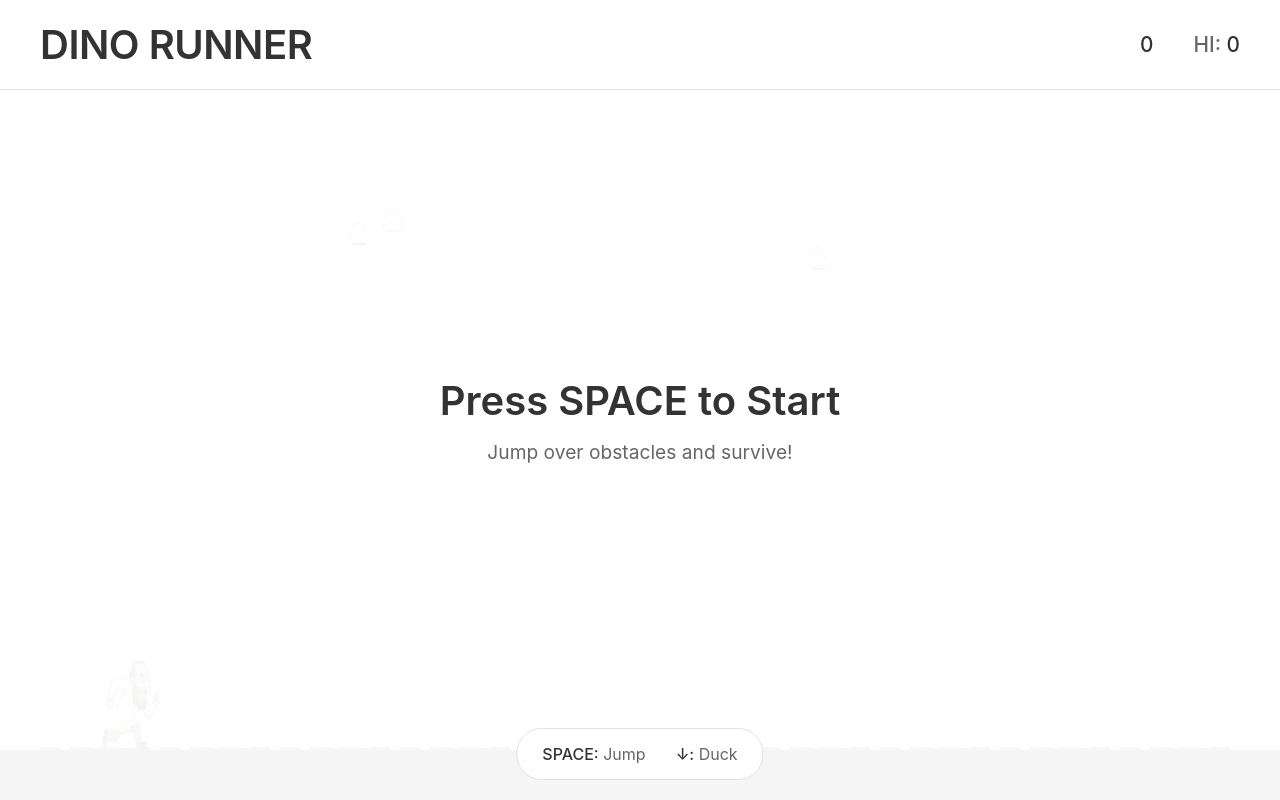
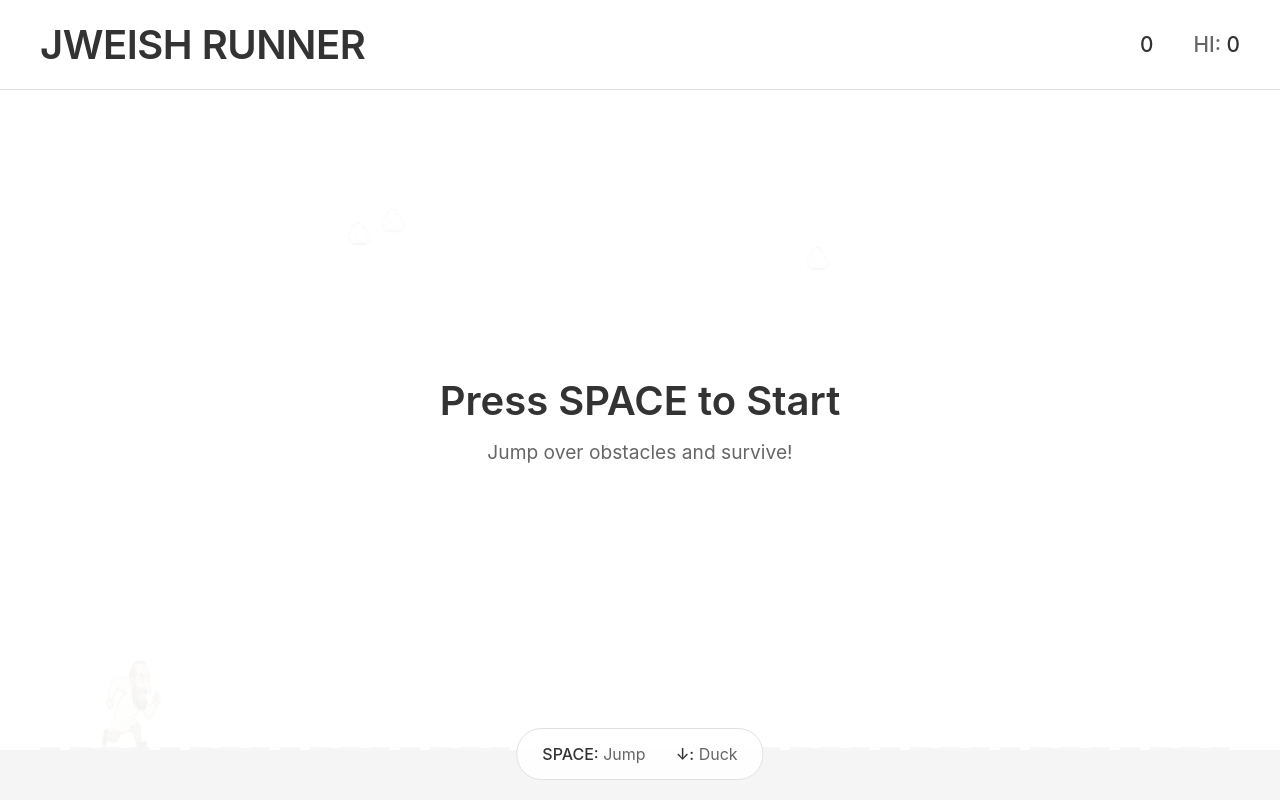
Before and after one commit to Youssoufboz/jewishgame, a plain HTML site: page index.html in a window 1280 px wide. Drawn offline with Linux system fonts and the light colour scheme.

Commit message:
Update index.html

```diff
--- a/index.html
+++ b/index.html
@@ -3,12 +3,12 @@
 <head>
     <meta charset="UTF-8">
     <meta name="viewport" content="width=device-width, initial-scale=1.0">
-    <title>Dinosaur Runner Game</title>
+    <title>JWEISH Runner Game</title>
     <link rel="stylesheet" href="style.css">
 </head>
 <body>
     <div class="game-header">
-        <h1>DINO RUNNER</h1>
+        <h1>JWEISH RUNNER</h1>
         <div class="score-display">
             <span id="score">0</span>
             <span class="high-score">HI: <span id="highScore">0</span></span>
```
